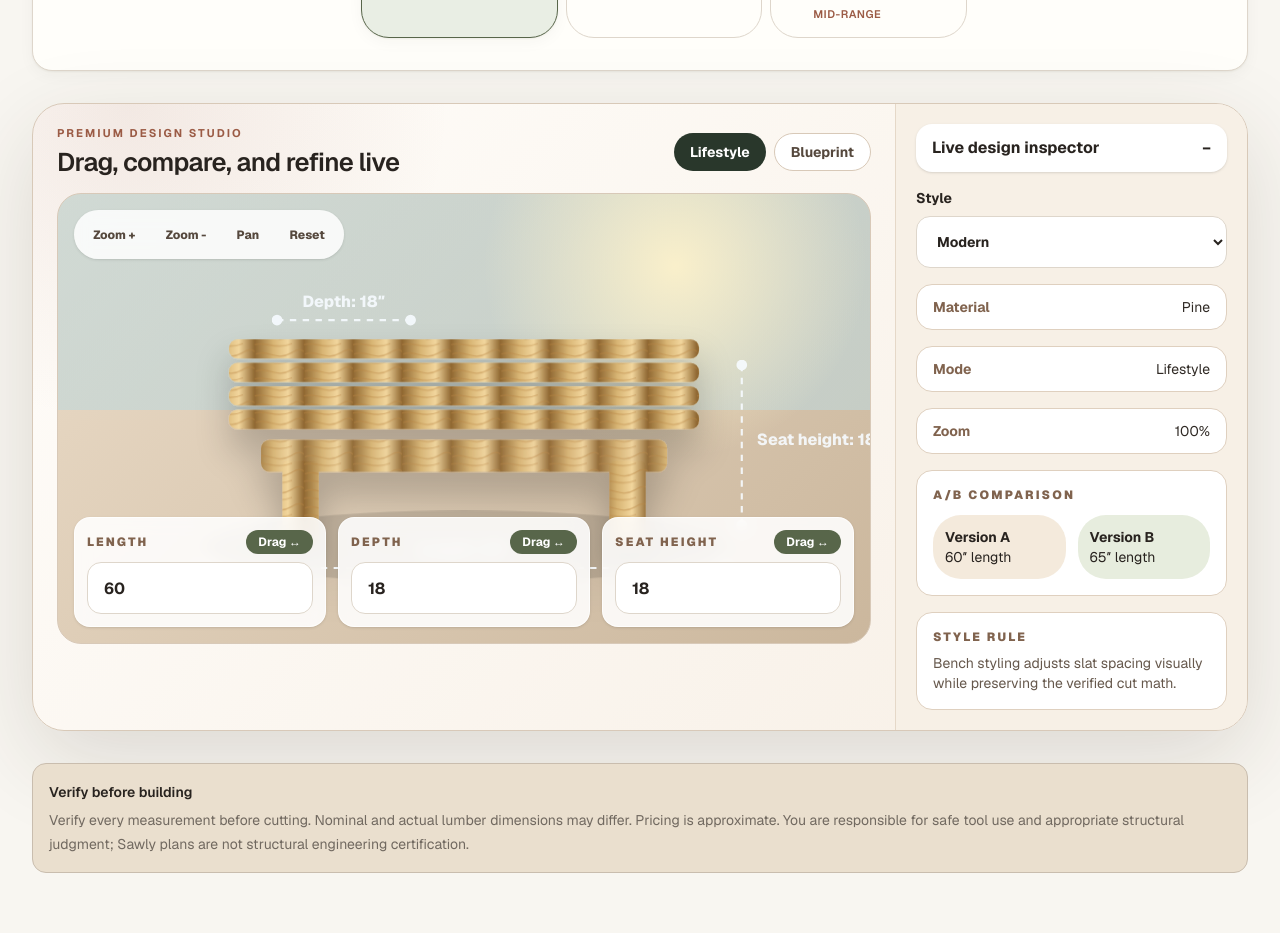
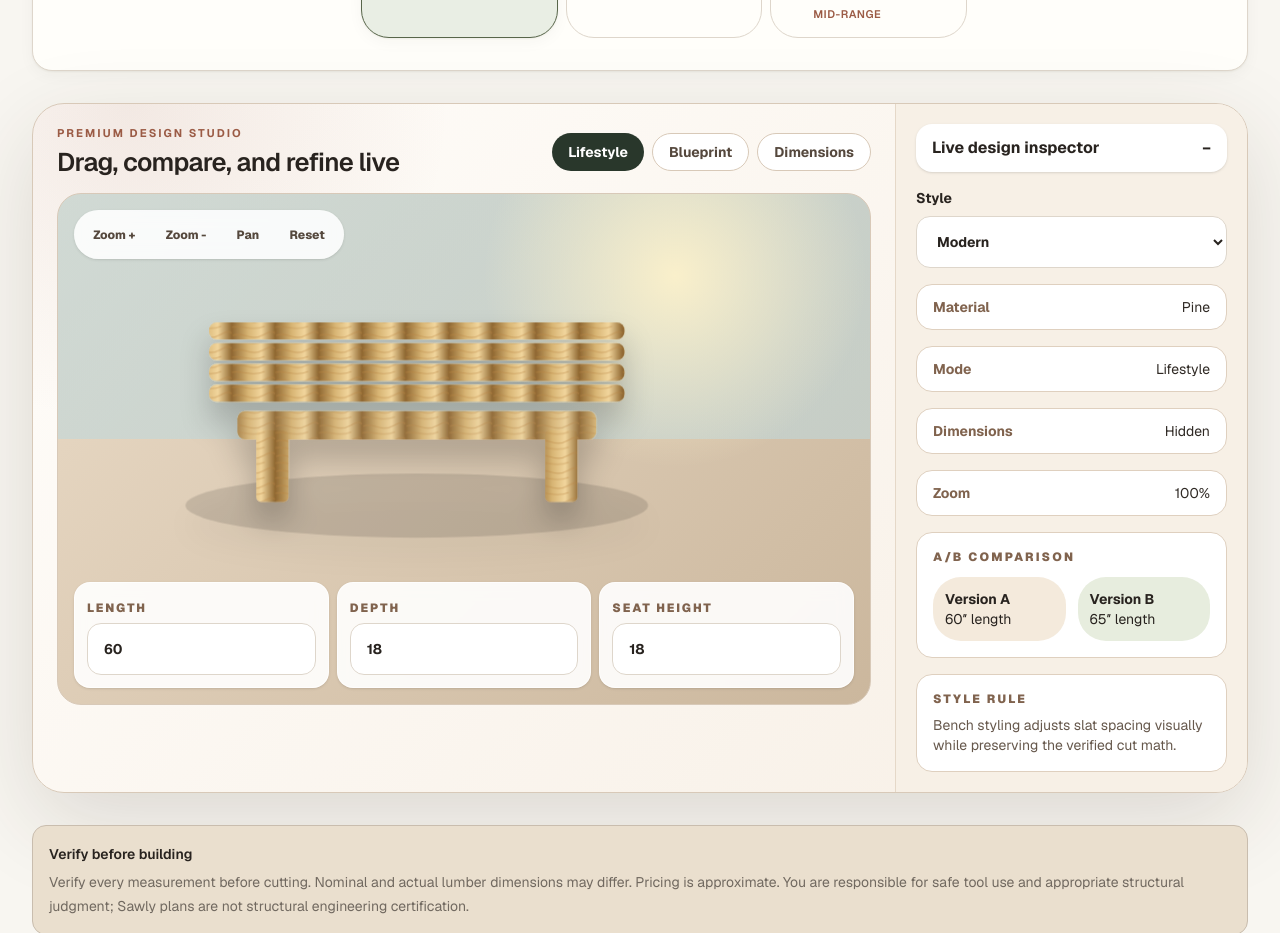
Before and after one commit to mcook2323/Sawly, a Next.js app: page /projects/outdoor-bench in a window 1280 px wide. Shown: the part 2060-2993 px from the top of the page. Built offline with nearby package versions, Linux system fonts and the light colour scheme.

Commit message:
Fix premium studio measurement overlays

```diff
--- a/components/PremiumDesignStudio.tsx
+++ b/components/PremiumDesignStudio.tsx
@@ -1,6 +1,6 @@
 "use client";
 
-import { useState, type PointerEvent } from "react";
+import { useRef, useState, type PointerEvent, type TouchEvent } from "react";
 import type { WoodMaterial } from "@/calculations/materialCatalog";
 import { getMaterialLabel } from "@/calculations/materialCatalog";
 
@@ -47,6 +47,9 @@ export function PremiumDesignStudio({ project, dimensions, material, style, styl
   const [zoom, setZoom] = useState(1);
   const [pan, setPan] = useState({ x: 0, y: 0 });
   const [inspectorOpen, setInspectorOpen] = useState(true);
+  const [dimensionsVisible, setDimensionsVisible] = useState(false);
+  const [dimensionsManuallySet, setDimensionsManuallySet] = useState(false);
+  const pinchStart = useRef<{ distance: number; zoom: number } | null>(null);
   const swatch = MATERIALS[material];
   const primary = dimensions[0];
   const secondary = dimensions[1];
@@ -54,12 +57,25 @@ export function PremiumDesignStudio({ project, dimensions, material, style, styl
   const comparisonDelta = Math.max(2, Math.round(primary.value * 0.08));
   const versionB = clamp(primary.value + comparisonDelta, primary.min, primary.max);
 
-  function dragDimension(event: PointerEvent<HTMLButtonElement>, dimension: StudioDimension) {
-    const startX = event.clientX;
+  function selectMode(nextMode: Mode) {
+    setMode(nextMode);
+    if (!dimensionsManuallySet) setDimensionsVisible(nextMode === "blueprint");
+  }
+
+  function toggleDimensions() {
+    setDimensionsManuallySet(true);
+    setDimensionsVisible((visible) => !visible);
+  }
+
+  function dragDimension(event: PointerEvent<SVGCircleElement>, dimension: StudioDimension, axis: "x" | "y") {
+    event.stopPropagation();
+    const start = axis === "x" ? event.clientX : event.clientY;
     const startValue = dimension.value;
     event.currentTarget.setPointerCapture(event.pointerId);
     const move = (moveEvent: globalThis.PointerEvent) => {
-      const next = clamp(startValue + (moveEvent.clientX - startX) / 3, dimension.min, dimension.max);
+      const nextPointer = axis === "x" ? moveEvent.clientX : start - (moveEvent.clientY - start);
+      const delta = axis === "x" ? moveEvent.clientX - start : nextPointer - start;
+      const next = clamp(startValue + delta / 3, dimension.min, dimension.max);
       dimension.onChange(String(next));
     };
     const up = () => {
@@ -68,6 +84,47 @@ export function PremiumDesignStudio({ project, dimensions, material, style, styl
     };
     window.addEventListener("pointermove", move);
     window.addEventListener("pointerup", up);
+  }
+
+  function startPan(event: PointerEvent<HTMLDivElement>) {
+    if (event.button !== 0 && event.pointerType === "mouse") return;
+    const startX = event.clientX;
+    const startY = event.clientY;
+    const startPanValue = pan;
+    event.currentTarget.setPointerCapture(event.pointerId);
+    const move = (moveEvent: globalThis.PointerEvent) => {
+      setPan({ x: startPanValue.x + moveEvent.clientX - startX, y: startPanValue.y + moveEvent.clientY - startY });
+    };
+    const up = () => {
+      window.removeEventListener("pointermove", move);
+      window.removeEventListener("pointerup", up);
+    };
+    window.addEventListener("pointermove", move);
+    window.addEventListener("pointerup", up);
+  }
+
+  function zoomBy(delta: number) {
+    setZoom((value) => Math.min(1.8, Math.max(0.65, Number((value + delta).toFixed(2)))));
+  }
+
+  function touchDistance(event: TouchEvent<HTMLDivElement>) {
+    const first = event.touches.item(0);
+    const second = event.touches.item(1);
+    if (!first || !second) return null;
+    return Math.hypot(second.clientX - first.clientX, second.clientY - first.clientY);
+  }
+
+  function startTouchZoom(event: TouchEvent<HTMLDivElement>) {
+    const distance = touchDistance(event);
+    pinchStart.current = distance ? { distance, zoom } : null;
+  }
+
+  function moveTouchZoom(event: TouchEvent<HTMLDivElement>) {
+    if (!pinchStart.current || event.touches.length < 2) return;
+    event.preventDefault();
+    const distance = touchDistance(event);
+    if (!distance) return;
+    setZoom(Math.min(1.8, Math.max(0.65, Number((pinchStart.current.zoom * (distance / pinchStart.current.distance)).toFixed(2)))));
   }
 
   return (
@@ -81,19 +138,20 @@ export function PremiumDesignStudio({ project, dimensions, material, style, styl
             </div>
             <div className="flex flex-wrap gap-2">
               {(["lifestyle", "blueprint"] as const).map((item) => (
-                <button key={item} type="button" onClick={() => setMode(item)} className={`rounded-full px-4 py-2 text-sm font-bold capitalize transition ${mode === item ? "bg-[#29372b] text-white" : "border border-[#d8c9b8] bg-white text-[#55483d] hover:border-[#58664a]"}`}>{item}</button>
+                <button key={item} type="button" onClick={() => selectMode(item)} className={`rounded-full px-4 py-2 text-sm font-bold capitalize transition ${mode === item ? "bg-[#29372b] text-white" : "border border-[#d8c9b8] bg-white text-[#55483d] hover:border-[#58664a]"}`}>{item}</button>
               ))}
+              <button type="button" onClick={toggleDimensions} className={`rounded-full px-4 py-2 text-sm font-bold transition ${dimensionsVisible ? "bg-[#58664a] text-white" : "border border-[#d8c9b8] bg-white text-[#55483d] hover:border-[#58664a]"}`}>Dimensions</button>
             </div>
           </div>
 
-          <div className={`relative min-h-[28rem] overflow-hidden rounded-[1.5rem] border border-[#d8c9b8] ${mode === "blueprint" ? "blueprint-grid" : "premium-lifestyle"}`}>
-            <div className="absolute left-4 top-4 z-10 flex flex-wrap gap-2 rounded-full bg-white/85 p-2 shadow-sm backdrop-blur">
-              <button type="button" onClick={() => setZoom((value) => Math.min(1.6, Number((value + 0.1).toFixed(1))))} className="studio-tool">Zoom +</button>
-              <button type="button" onClick={() => setZoom((value) => Math.max(0.7, Number((value - 0.1).toFixed(1))))} className="studio-tool">Zoom -</button>
+          <div onPointerDown={startPan} onTouchStart={startTouchZoom} onTouchMove={moveTouchZoom} onTouchEnd={() => { pinchStart.current = null; }} onWheel={(event) => { event.preventDefault(); zoomBy(event.deltaY > 0 ? -0.08 : 0.08); }} className={`relative min-h-[30rem] touch-none cursor-grab overflow-hidden rounded-[1.5rem] border border-[#d8c9b8] active:cursor-grabbing ${mode === "blueprint" ? "blueprint-grid" : "premium-lifestyle"}`}>
+            <div onPointerDown={(event) => event.stopPropagation()} className="absolute left-3 top-3 z-10 flex max-w-[calc(100%-1.5rem)] flex-wrap gap-2 rounded-2xl bg-white/88 p-2 shadow-sm backdrop-blur sm:left-4 sm:top-4 sm:rounded-full">
+              <button type="button" onClick={() => zoomBy(0.1)} className="studio-tool">Zoom +</button>
+              <button type="button" onClick={() => zoomBy(-0.1)} className="studio-tool">Zoom -</button>
               <button type="button" onClick={() => setPan((value) => ({ x: value.x - 16, y: value.y }))} className="studio-tool">Pan</button>
               <button type="button" onClick={() => { setZoom(1); setPan({ x: 0, y: 0 }); }} className="studio-tool">Reset</button>
             </div>
-            <svg viewBox="0 0 760 420" role="img" aria-label={`${displayStyle(styleOptions, style)} ${project} preview`} className="h-full min-h-[28rem] w-full" style={{ transform: `translate(${pan.x}px, ${pan.y}px) scale(${zoom})`, transformOrigin: "center", transition: "transform 180ms ease" }}>
+            <svg viewBox="0 0 860 540" role="img" aria-label={`${displayStyle(styleOptions, style)} ${project} preview`} className="h-full min-h-[30rem] w-full select-none">
               <defs>
                 <linearGradient id={`wood-${material}`} x1="0" x2="1">
                   <stop offset="0%" stopColor={swatch.dark} />
@@ -107,18 +165,18 @@ export function PremiumDesignStudio({ project, dimensions, material, style, styl
                 </pattern>
                 <filter id="studio-shadow" x="-20%" y="-20%" width="140%" height="160%"><feDropShadow dx="0" dy="20" stdDeviation="16" floodOpacity="0.24" /></filter>
               </defs>
-              <g filter="url(#studio-shadow)">
-                {project === "table" ? <TableSvg fill={`url(#grain-${material})`} styleName={style} /> : <BenchSvg fill={`url(#grain-${material})`} styleName={style} />}
+              <g style={{ transform: `translate(${pan.x}px, ${pan.y}px) scale(${zoom})`, transformOrigin: "430px 280px", transition: "transform 120ms ease" }}>
+                <g filter="url(#studio-shadow)">
+                  {project === "table" ? <TableSvg fill={`url(#grain-${material})`} styleName={style} /> : <BenchSvg fill={`url(#grain-${material})`} styleName={style} />}
+                </g>
+                {dimensionsVisible && <DimensionAnnotations primary={primary} secondary={secondary} tertiary={tertiary} onDrag={dragDimension} />}
               </g>
-              <DimensionGuide x1={138} y1={350} x2={622} y2={350} label={`${primary.label}: ${primary.value}″`} />
-              <DimensionGuide x1={640} y1={160} x2={640} y2={310} label={`${tertiary.label}: ${tertiary.value}″`} vertical />
-              <DimensionGuide x1={205} y1={118} x2={330} y2={118} label={`${secondary.label}: ${secondary.value}″`} />
             </svg>
-            <div className="absolute bottom-4 left-4 right-4 grid gap-3 md:grid-cols-3">
+            <div className="pointer-events-none absolute bottom-3 left-3 right-3 grid gap-2 sm:bottom-4 sm:left-4 sm:right-4 md:grid-cols-3">
               {dimensions.map((dimension) => (
-                <div key={dimension.key} className="rounded-2xl border border-white/70 bg-white/88 p-3 shadow-sm backdrop-blur">
-                  <div className="flex items-center justify-between gap-3"><label htmlFor={`premium-${dimension.key}`} className="text-xs font-black uppercase tracking-[0.18em] text-[#80634e]">{dimension.label}</label><button type="button" onPointerDown={(event) => dragDimension(event, dimension)} className="cursor-ew-resize rounded-full bg-[#58664a] px-3 py-1 text-xs font-bold text-white">Drag ↔</button></div>
-                  <input id={`premium-${dimension.key}`} type="number" min={dimension.min} max={dimension.max} value={dimension.value || ""} onChange={(event) => dimension.onChange(event.target.value)} className="ds-input mt-2 h-11 min-h-0 py-2 font-bold" />
+                <div key={dimension.key} onPointerDown={(event) => event.stopPropagation()} className="pointer-events-auto rounded-2xl border border-white/70 bg-white/90 p-2 shadow-sm backdrop-blur sm:p-3">
+                  <label htmlFor={`premium-${dimension.key}`} className="text-[0.65rem] font-black uppercase tracking-[0.16em] text-[#80634e] sm:text-xs">{dimension.label}</label>
+                  <input id={`premium-${dimension.key}`} type="number" min={dimension.min} max={dimension.max} value={dimension.value || ""} onChange={(event) => dimension.onChange(event.target.value)} className="ds-input mt-1 h-10 min-h-0 py-2 text-sm font-bold sm:h-11" />
                 </div>
               ))}
             </div>
@@ -131,6 +189,7 @@ export function PremiumDesignStudio({ project, dimensions, material, style, styl
             <label className="block text-sm font-bold">Style<select value={style} onChange={(event) => onStyleChange(event.target.value)} className="ds-input mt-2">{styleOptions.map((option) => <option key={option.value} value={option.value}>{option.label}</option>)}</select></label>
             <InspectorRow label="Material" value={getMaterialLabel(material)} />
             <InspectorRow label="Mode" value={mode} />
+            <InspectorRow label="Dimensions" value={dimensionsVisible ? "shown" : "hidden"} />
             <InspectorRow label="Zoom" value={`${Math.round(zoom * 100)}%`} />
             <div className="rounded-2xl border border-[#dfd0bf] bg-white p-4"><p className="text-xs font-black uppercase tracking-[0.18em] text-[#80634e]">A/B comparison</p><div className="mt-3 grid grid-cols-2 gap-3 text-sm"><div className="rounded-xl bg-[#f4eadc] p-3"><strong>{versionALabel}</strong><p>{primary.value}″ {primary.label.toLowerCase()}</p></div><div className="rounded-xl bg-[#e7edde] p-3"><strong>{versionBLabel}</strong><p>{versionB}″ {primary.label.toLowerCase()}</p></div></div></div>
             <div className="rounded-2xl border border-[#dfd0bf] bg-white p-4"><p className="text-xs font-black uppercase tracking-[0.18em] text-[#80634e]">Style rule</p><p className="mt-2 text-sm text-[#66584c]">{styleRule(project, style)}</p></div>
@@ -141,12 +200,33 @@ export function PremiumDesignStudio({ project, dimensions, material, style, styl
   );
 }
 
+function DimensionAnnotations({ primary, secondary, tertiary, onDrag }: { primary: StudioDimension; secondary: StudioDimension; tertiary: StudioDimension; onDrag: (event: PointerEvent<SVGCircleElement>, dimension: StudioDimension, axis: "x" | "y") => void }) {
+  return (
+    <g className="studio-dimensions">
+      <DimensionGuide x1={140} y1={430} x2={720} y2={430} label={`${primary.label}: ${primary.value}″`} labelX={430} labelY={456} />
+      <DimensionGuide x1={96} y1={120} x2={96} y2={364} label={`${tertiary.label}: ${tertiary.value}″`} labelX={118} labelY={242} vertical />
+      <DimensionGuide x1={612} y1={88} x2={742} y2={88} label={`${secondary.label}: ${secondary.value}″`} labelX={677} labelY={66} />
+      <DimensionHandle x={140} y={430} dimension={primary} axis="x" onDrag={onDrag} />
+      <DimensionHandle x={720} y={430} dimension={primary} axis="x" onDrag={onDrag} />
+      <DimensionHandle x={96} y={120} dimension={tertiary} axis="y" onDrag={onDrag} />
+      <DimensionHandle x={96} y={364} dimension={tertiary} axis="y" onDrag={onDrag} />
+      <DimensionHandle x={612} y={88} dimension={secondary} axis="x" onDrag={onDrag} />
+      <DimensionHandle x={742} y={88} dimension={secondary} axis="x" onDrag={onDrag} />
+    </g>
+  );
+}
+
+function DimensionHandle({ x, y, dimension, axis, onDrag }: { x: number; y: number; dimension: StudioDimension; axis: "x" | "y"; onDrag: (event: PointerEvent<SVGCircleElement>, dimension: StudioDimension, axis: "x" | "y") => void }) {
+  return <g className="studio-dimension-handle"><circle cx={x} cy={y} r="22" fill="transparent" onPointerDown={(event) => onDrag(event, dimension, axis)} /><circle cx={x} cy={y} r="6" fill="#f7fbff" stroke="#58664a" strokeWidth="3" pointerEvents="none" /></g>;
+}
+
 function InspectorRow({ label, value }: { label: string; value: string }) {
   return <div className="flex items-center justify-between rounded-2xl border border-[#dfd0bf] bg-white px-4 py-3 text-sm"><span className="font-bold text-[#80634e]">{label}</span><span className="capitalize text-[#2f2924]">{value}</span></div>;
 }
 
-function DimensionGuide({ x1, y1, x2, y2, label, vertical = false }: { x1: number; y1: number; x2: number; y2: number; label: string; vertical?: boolean }) {
-  return <g opacity="0.9"><line x1={x1} y1={y1} x2={x2} y2={y2} stroke="#f7fbff" strokeWidth="2" strokeDasharray="6 6" /><circle cx={x1} cy={y1} r="5" fill="#f7fbff" /><circle cx={x2} cy={y2} r="5" fill="#f7fbff" /><text x={vertical ? x1 + 14 : (x1 + x2) / 2} y={vertical ? (y1 + y2) / 2 : y1 - 12} textAnchor={vertical ? "start" : "middle"} fill="#f7fbff" fontSize="15" fontWeight="800">{label}</text></g>;
+function DimensionGuide({ x1, y1, x2, y2, label, labelX, labelY, vertical = false }: { x1: number; y1: number; x2: number; y2: number; label: string; labelX: number; labelY: number; vertical?: boolean }) {
+  const width = Math.max(80, label.length * 7.5);
+  return <g className="studio-dimension-guide" opacity="0.92" pointerEvents="none"><line x1={x1} y1={y1} x2={x2} y2={y2} stroke="#f7fbff" strokeWidth="2" strokeDasharray="6 6" /><line x1={x1} y1={vertical ? y1 - 14 : y1 - 14} x2={x1} y2={vertical ? y1 + 14 : y1 + 14} stroke="#f7fbff" strokeWidth="2" /><line x1={x2} y1={vertical ? y2 - 14 : y2 - 14} x2={x2} y2={vertical ? y2 + 14 : y2 + 14} stroke="#f7fbff" strokeWidth="2" /><rect x={labelX - width / 2} y={labelY - 15} width={width} height="24" rx="8" fill="rgba(41,55,43,0.86)" stroke="rgba(255,255,255,0.55)" /><text x={labelX} y={labelY + 1} textAnchor="middle" fill="#f7fbff" fontSize="13" fontWeight="800">{label}</text></g>;
 }
 
 function TableSvg({ fill, styleName }: { fill: string; styleName: string }) {
```
Also changed, not shown: app/globals.css (+15 -0 lines).
